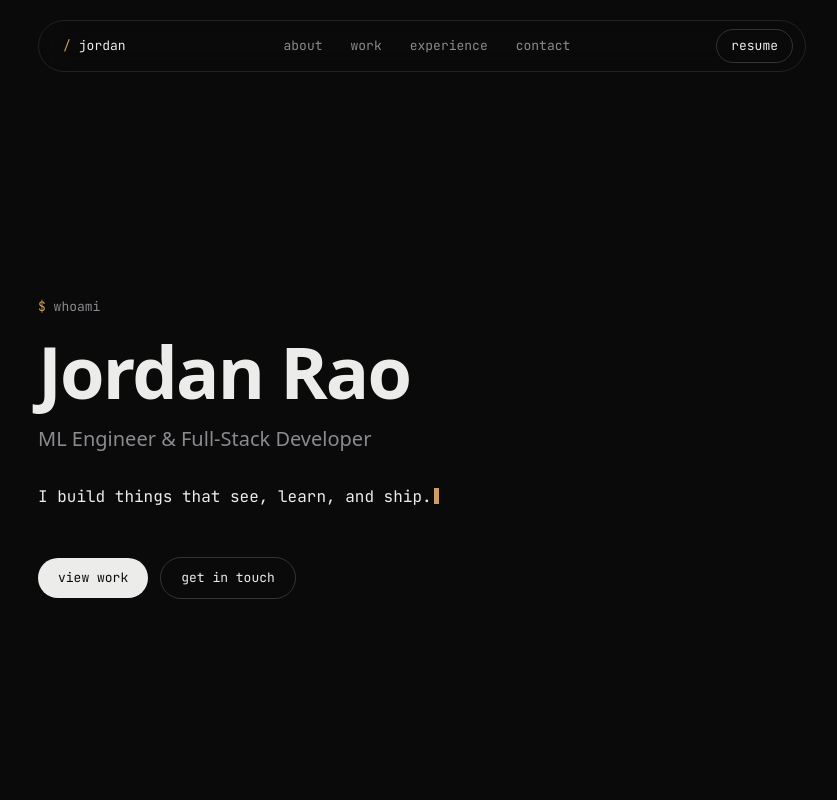
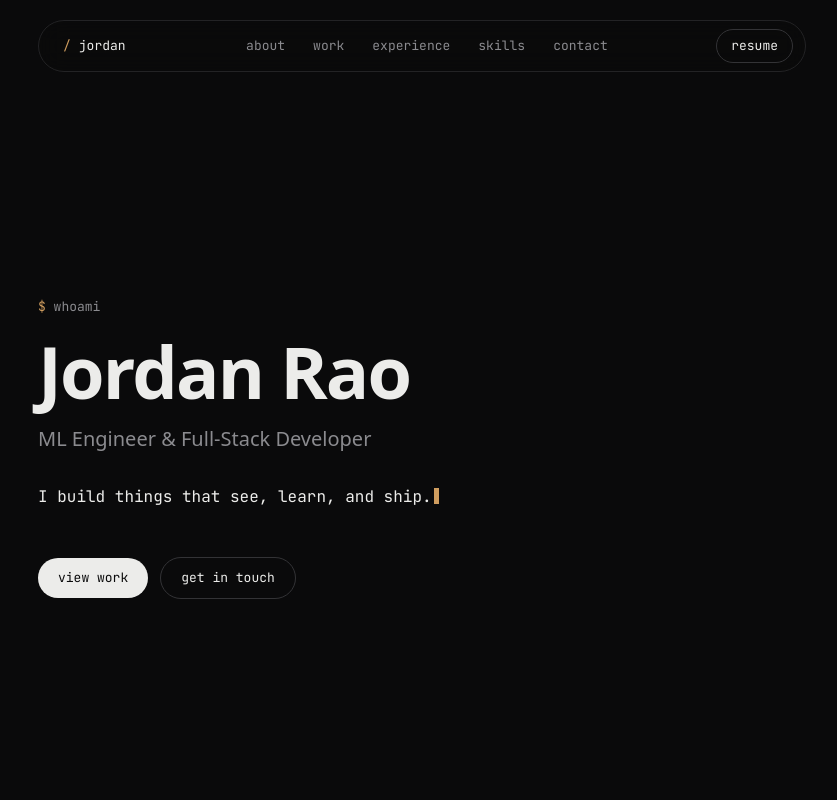
Before and after one commit to vaibhavdabas16/portfolio, a Next.js app: page / in a window 1280 px wide. Shown: the top 800 px of the page, without its empty margins (218-1055 px from the left). Built offline with nearby package versions, Linux system fonts and the light colour scheme.

Commit message:
docs: readme, and wire skills into nav scroll spy

```diff
--- a/src/components/Nav.tsx
+++ b/src/components/Nav.tsx
@@ -8,6 +8,7 @@ const sections = [
   { id: "about", label: "about" },
   { id: "work", label: "work" },
   { id: "experience", label: "experience" },
+  { id: "skills", label: "skills" },
   { id: "contact", label: "contact" },
 ];
 
```
Also changed, not shown: 1 other file (tests, documents, lock files or other folders).
